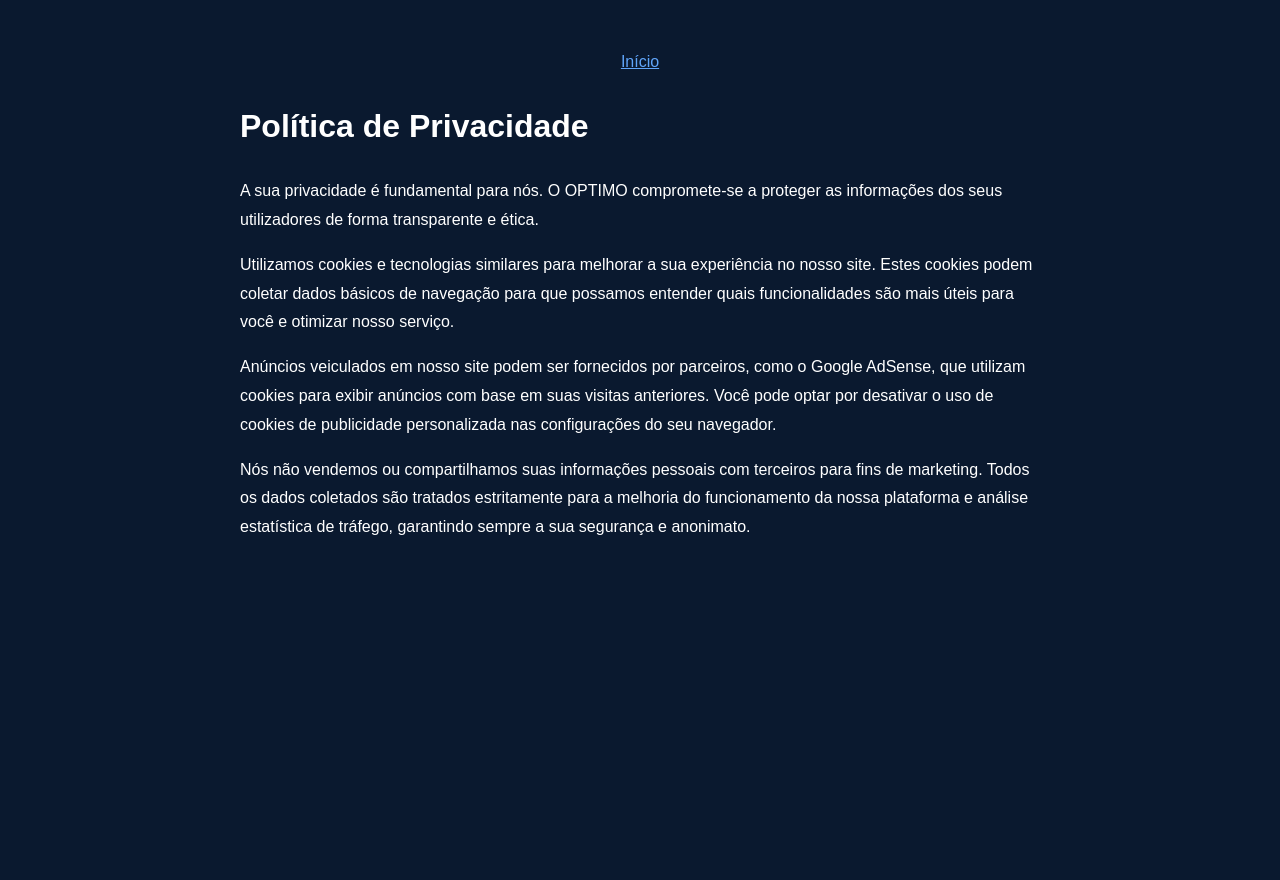
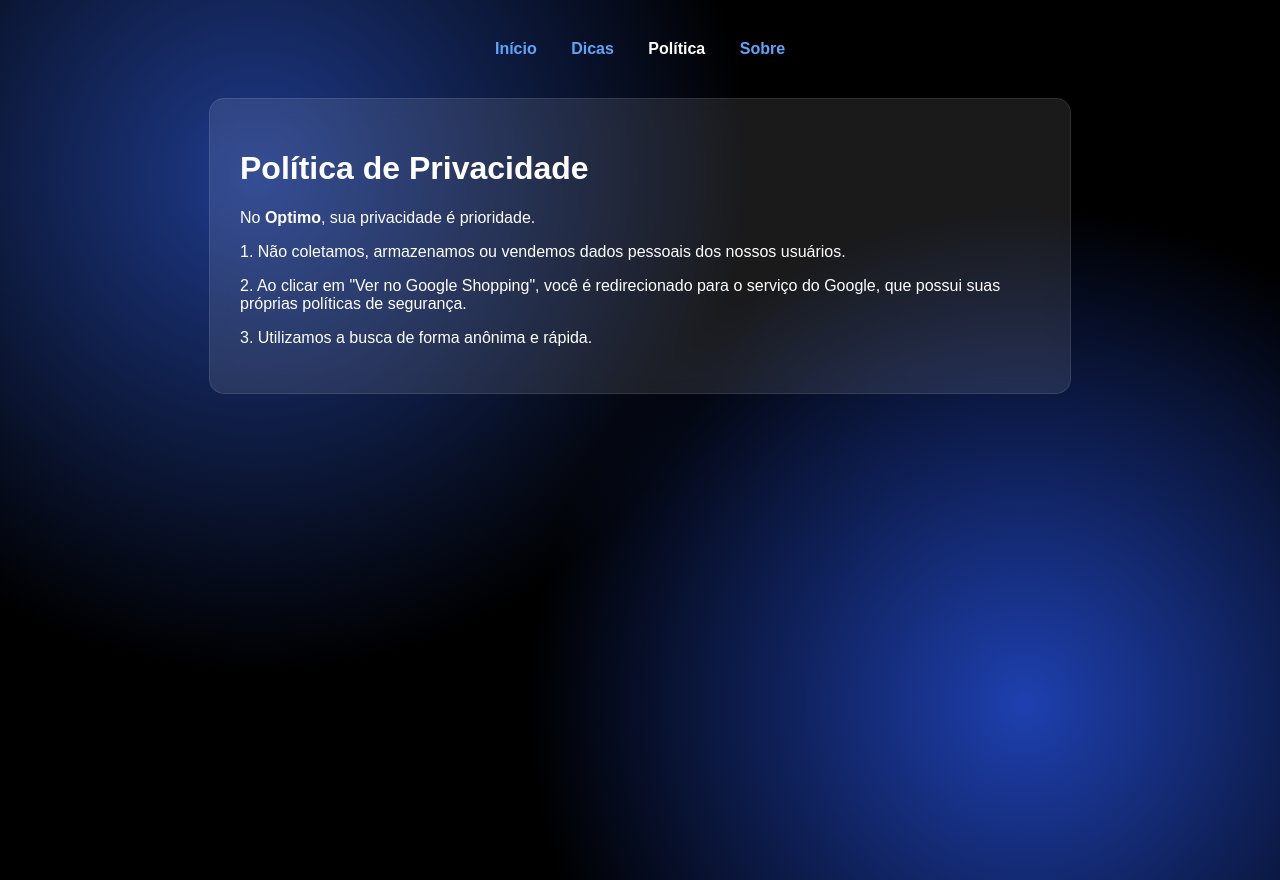
Before and after one commit to FischerTech86/saber-o-preco, a Flask app: template templates/politica.html in a window 1280 px wide. Before the commit the page ends 535 px from the top, so only its background shows below. Run offline with Flask 3, Linux system fonts and the light colour scheme; the template is opened without the code that fills it, so the values that code supplies are empty.

Commit message:
Revise privacy policy page layout and content

```diff
--- a/templates/politica.html
+++ b/templates/politica.html
@@ -1,14 +1,30 @@
 <!DOCTYPE html>
 <html lang="pt-br">
-<head><meta charset="UTF-8"><title>Política de Privacidade - OPTIMO</title></head>
-<body style="background-color: #0a192f; color: white; font-family: sans-serif; padding: 40px; line-height: 1.8;">
-    <nav style="text-align: center;"><a href="/" style="color: #60a5fa;">Início</a></nav>
-    <div style="max-width: 800px; margin: auto;">
+<head>
+    <meta charset="UTF-8">
+    <title>Política - Optimo</title>
+    <style>
+        body { background: radial-gradient(circle at 20% 20%, #1e3a8a, transparent 40%), radial-gradient(circle at 80% 80%, #1e40af, transparent 40%), #000; color: #fff; font-family: sans-serif; padding: 40px; margin: 0; min-height: 100vh; }
+        .card { background: rgba(255, 255, 255, 0.1); backdrop-filter: blur(10px); padding: 30px; border-radius: 15px; max-width: 800px; margin: auto; border: 1px solid rgba(255, 255, 255, 0.1); }
+        nav { text-align: center; margin-bottom: 40px; }
+        nav a { color: #60a5fa; margin: 0 15px; text-decoration: none; font-weight: bold; }
+        nav a:hover { color: #fff; }
+        h1 { color: #fff; }
+    </style>
+</head>
+<body>
+    <nav>
+        <a href="/">Início</a>
+        <a href="/dicas">Dicas</a>
+        <a href="/politica" style="color: #fff;">Política</a>
+        <a href="/sobre">Sobre</a>
+    </nav>
+    <div class="card">
         <h1>Política de Privacidade</h1>
-        <p>A sua privacidade é fundamental para nós. O OPTIMO compromete-se a proteger as informações dos seus utilizadores de forma transparente e ética.</p>
-        <p>Utilizamos cookies e tecnologias similares para melhorar a sua experiência no nosso site. Estes cookies podem coletar dados básicos de navegação para que possamos entender quais funcionalidades são mais úteis para você e otimizar nosso serviço.</p>
-        <p>Anúncios veiculados em nosso site podem ser fornecidos por parceiros, como o Google AdSense, que utilizam cookies para exibir anúncios com base em suas visitas anteriores. Você pode optar por desativar o uso de cookies de publicidade personalizada nas configurações do seu navegador.</p>
-        <p>Nós não vendemos ou compartilhamos suas informações pessoais com terceiros para fins de marketing. Todos os dados coletados são tratados estritamente para a melhoria do funcionamento da nossa plataforma e análise estatística de tráfego, garantindo sempre a sua segurança e anonimato.</p>
+        <p>No <strong>Optimo</strong>, sua privacidade é prioridade.</p>
+        <p>1. Não coletamos, armazenamos ou vendemos dados pessoais dos nossos usuários.</p>
+        <p>2. Ao clicar em "Ver no Google Shopping", você é redirecionado para o serviço do Google, que possui suas próprias políticas de segurança.</p>
+        <p>3. Utilizamos a busca de forma anônima e rápida.</p>
     </div>
 </body>
 </html>
```
